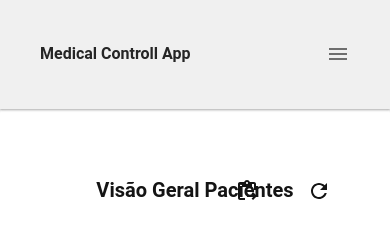
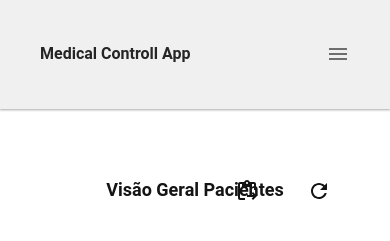
Before and after one commit to JoaoNogueira23/medical-control, a React (Vite) app: page /pacients-control in a window 390 px wide. Shown: the top 241 px of the page. Built offline with nearby package versions, Linux system fonts and the light colour scheme; no server answers.

Commit message:
fix: loading home page

```diff
--- a/src/components/charts/Cards/index.tsx
+++ b/src/components/charts/Cards/index.tsx
@@ -1,5 +1,6 @@
 import { Box, CircularProgress, Typography } from "@mui/material"
 import useDarkMode from "../../../hooks/useDarkMode"
+import useAppContext from "../../../hooks/useAppContext"
 
 type PropsCard ={
     title: string
@@ -9,7 +10,7 @@ type PropsCard ={
 
 
 export default function Card({title, number, loading}: PropsCard) {
-    const {darkMode} = useDarkMode()
+    const {darkMode} = useAppContext()
 
     return(
         <Box
@@ -23,7 +24,7 @@ export default function Card({title, number, loading}: PropsCard) {
             position: 'relative',
             flexDirection: 'column',
             gap: '1rem',
-            color: darkMode ? '#fff' : '#141414',
+            color: darkMode ? '#FFFFFF' : 'black',
             textAlign: 'center',
             width: '15rem',
             height: '6rem',
@@ -34,11 +35,21 @@ export default function Card({title, number, loading}: PropsCard) {
         }}
         >
             {loading ? (
-                <CircularProgress />
+                <CircularProgress sx={{
+                    alignSelf: 'center',
+                    justifySelf: 'center'
+                }}/>
             ) : (
                 <Box key={`item-${Math.random()}`}>
-                    <Typography variant="h5" >{title}</Typography>
-                    <Typography variant="h6" >{number}</Typography>
+                    <Typography
+                    variant="h5">
+                        {title}
+                    </Typography>
+                    <Typography
+                    variant="h6"
+                    >
+                        {number}
+                    </Typography>
                 </Box>
             )
             }
--- a/src/pages/Home/HomePage.tsx
+++ b/src/pages/Home/HomePage.tsx
@@ -1,4 +1,4 @@
-import { Box, CircularProgress } from "@mui/material"
+import { Box } from "@mui/material"
 import { useEffect, useState } from "react"
 import useAppContext from "../../hooks/useAppContext"
 import axios from "axios"
@@ -25,6 +25,7 @@ export default function HomePage(){
     })
 
     const requestDataCharts = async () => {
+        setLoading(true)
         const urlRequest = apiURL + '/charts/data-cards'
 
         await axios.get(urlRequest)
@@ -39,7 +40,11 @@ export default function HomePage(){
               alert('Erro no processamento das métricas!', {type: 'error'})
           })
           .finally(() =>
-            setLoading(false)
+            setTimeout(() => {
+                setLoading(false)
+            },
+            5000)
+
         )
     }
 
@@ -65,10 +70,7 @@ export default function HomePage(){
                 gap: 2
             }}
             >
-                {loading ? (
-                    <CircularProgress />
-                ) :
-                (
+                {
                     cardsData.map((item: cardType) => (
                         <Card
                         loading={loading}
@@ -76,10 +78,10 @@ export default function HomePage(){
                         number={item.value}
                         />
                     ))
-                )
                 }
 
             </Box>
         </Box>
+
     )
 }
--- a/src/pages/OverviewPacients/index.tsx
+++ b/src/pages/OverviewPacients/index.tsx
@@ -270,6 +270,16 @@ export default function OverviewPacients() {
       setRowModesModel(newRowModesModel);
     };
 
+    const [currentWindow, setCurrentWindow] = useState<number>(window.innerWidth)
+
+    const resizeWindow = () => {
+      setCurrentWindow(window.innerWidth)
+    }
+
+    window.addEventListener('resize', () => {
+        resizeWindow()
+    })
+
     return(
         <Page
         sx={{
@@ -294,13 +304,13 @@ export default function OverviewPacients() {
                 <Box
                 sx={{
                   gridColumn: '1/4',
-                  gridRow: '2/2'
+                  gridRow: '2/3'
                 }}
                 >
                   <Typography
                   fontWeight={700}
                   align='center'
-                  variant='h5'
+                  variant={currentWindow < 700 ? 'h6' : 'h5'}
                   >
                       {"Visão Geral Pacientes"}
                   </Typography>
@@ -310,7 +320,7 @@ export default function OverviewPacients() {
                 <Box
                 sx={{
                   gridColumn: '3',
-                  gridRow: '2/2',
+                  gridRow: '2/3',
                   display: 'flex',
                   justifyContent: 'flex-end',
                   gap: 1,
```
